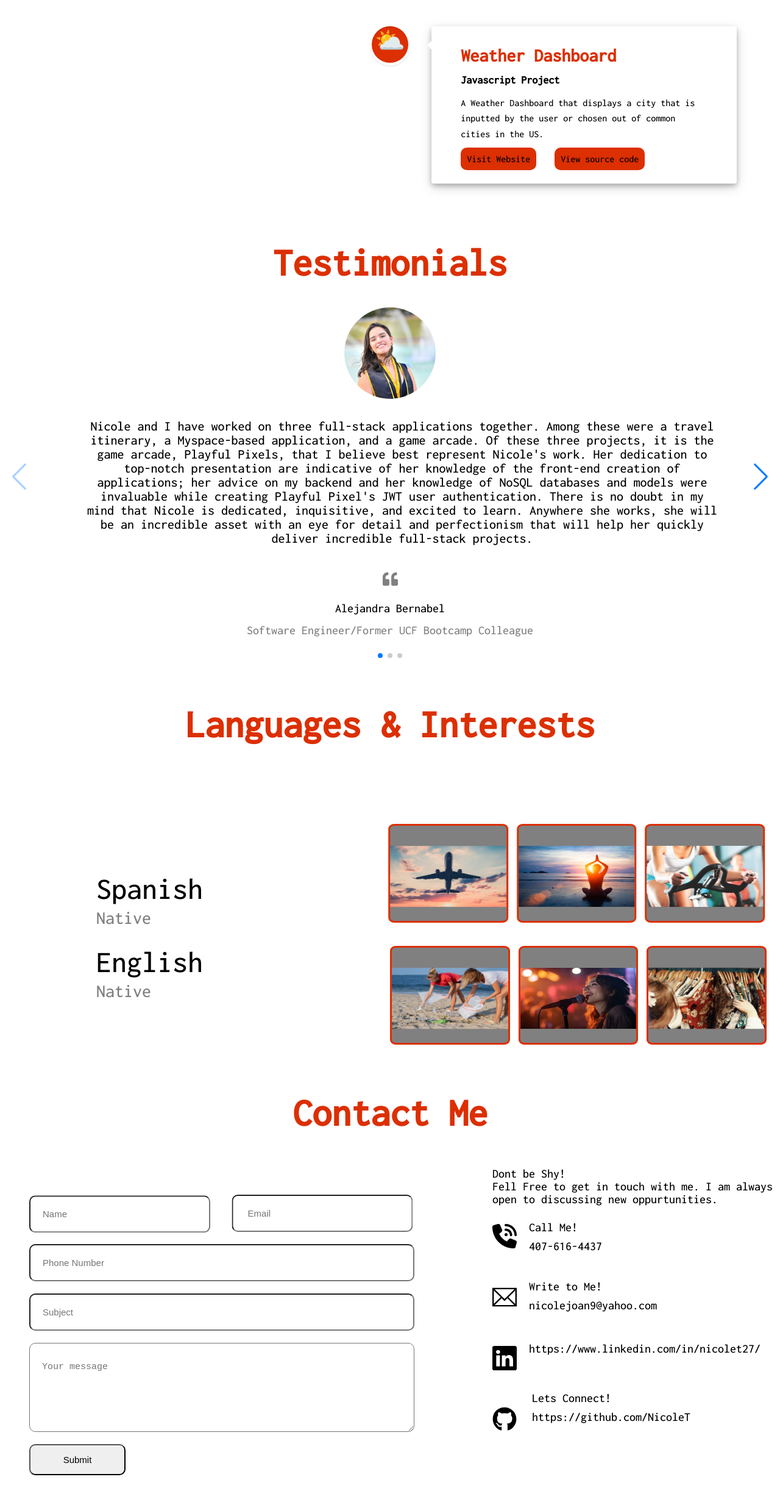
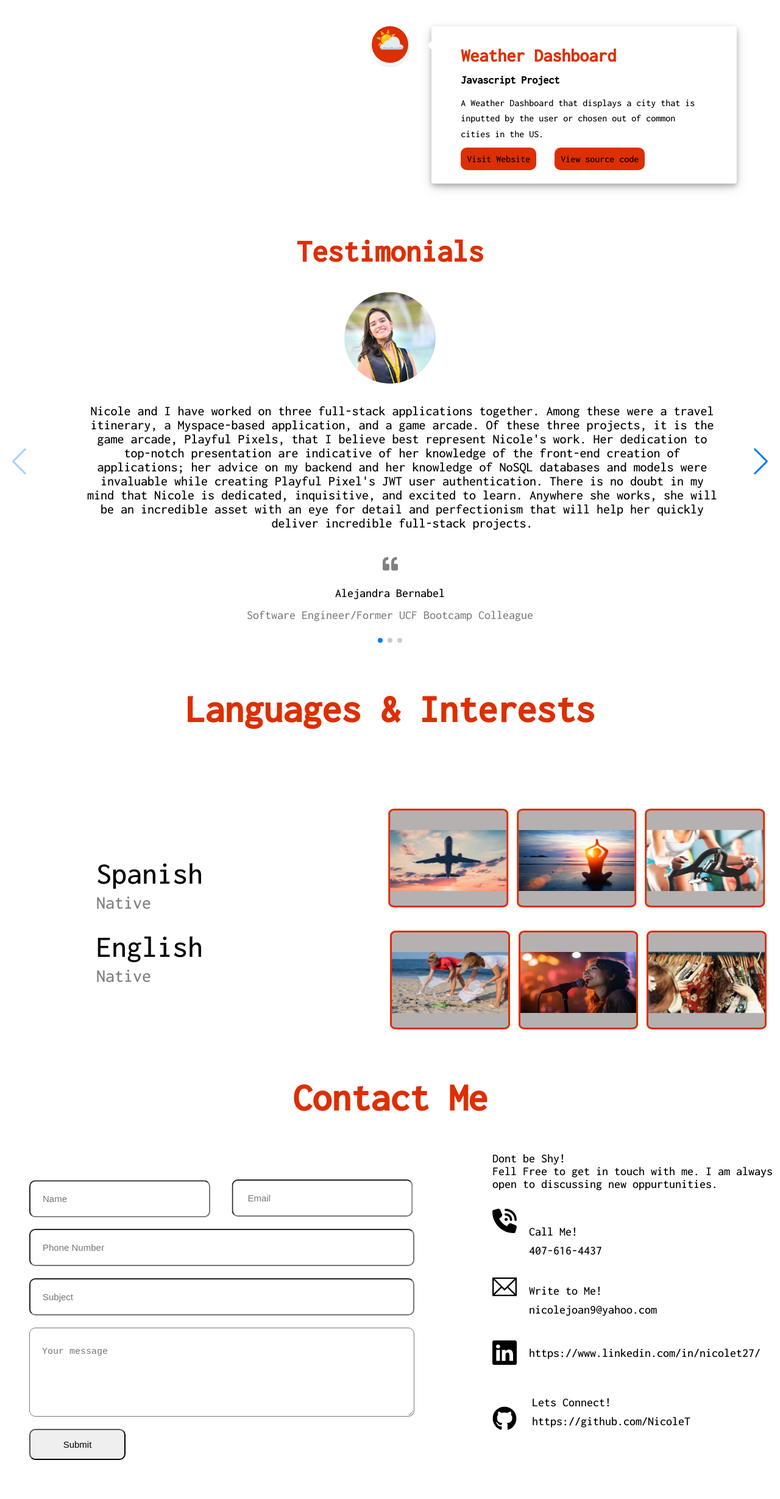
Before and after one commit to NicoleT27/NT-Developer-Portfolio, a React (Vite) app in the folder client/: page / in a window 1280 px wide. Shown: the part 2343-4801 px from the top of the page at 61% size. Built offline with nearby package versions, Linux system fonts and the light colour scheme.

Commit message:
added links to react icons

```diff
--- a/client/src/pages/about.css
+++ b/client/src/pages/about.css
@@ -1,6 +1,13 @@
-.media-scroller-container{
+/* .about{
+  margin-top: 57px;
+  background-color: antiquewhite;
+  height: 120vh;
+
+} */
+
+.media-scroller-container {
   display: flex;
-  gap:20px;
+  gap: 20px;
   text-align: center;
   overflow-x: auto;
   padding-bottom: 30px;
@@ -9,29 +16,32 @@
   margin-right: 35px;
 }
 
-.media-scroller-container .media-element{
+.media-scroller-container .media-element {
   min-width: 90px;
   max-height: 100px;
   padding: 40px;
-  border: 3px solid #DC2F02;
+  border: 3px solid #dc2f02;
   border-radius: 5%;
   box-shadow: 4px 4px 4px #212529;
-  background: rgb(39,41,42);
-background: linear-gradient(0deg, rgba(39,41,42,1) 24%, rgba(60,62,64,0.9193802521008403) 81%);
+  background: rgb(39, 41, 42);
+  background: linear-gradient(
+    0deg,
+    rgba(39, 41, 42, 1) 24%,
+    rgba(60, 62, 64, 0.9193802521008403) 81%
+  );
 }
-.media-scroller-container::-webkit-scrollbar{
+.media-scroller-container::-webkit-scrollbar {
   width: 0;
 }
 
-
-.media-scroller-container img{
+.media-scroller-container img {
   max-width: 100%;
   max-height: 100%;
   object-fit: contain;
   height: 60px;
 }
 
-.bg{
+.bg {
   margin-left: 30px;
   padding-top: 90px;
   color: gray;
@@ -43,7 +53,7 @@ color: gray;
   margin-left: 50px;
 }
 
-.About-me{
+.About-me {
   color: gray;
   margin-left: 50px;
   margin-top: 20px;
@@ -74,7 +84,6 @@ color: gray;
   top: 0;
   animation: slide 5s infinite;
   font-weight: bold;
-
 }
 @keyframes slide {
   0% {
@@ -91,8 +100,6 @@ color: gray;
   }
 }
 
-
-
 .header-text::before {
   transform: scaleX(0);
   transform-origin: bottom right;
@@ -105,10 +112,13 @@ color: gray;
 .header-text::before {
   content: " ";
   position: absolute;
-  top: 0; right: 0; bottom: 0; left: 0;
-  background: #DC2F02;
+  top: 0;
+  right: 0;
+  bottom: 0;
+  left: 0;
+  background: #dc2f02;
   z-index: -1;
-  transition: transform .4s ease;
+  transition: transform 0.4s ease;
   width: 180%;
 }
 
@@ -117,19 +127,21 @@ color: gray;
 }
 
 @media screen and (min-width: 390px) and (max-width: 1024px) {
-  .About-me,.overview,.bg{
+  .About-me,
+  .overview,
+  .bg {
     text-align: center;
     margin: 0 auto;
     padding: 0 40px;
   }
-  .About-me{
+  .About-me {
     margin-top: -30px;
   }
-  .bg{
+  .bg {
     margin-top: -60px;
     font-size: 4em;
   }
-.media-scroller-container{
+  .media-scroller-container {
     margin-left: 50px;
   }
 }
--- a/client/src/pages/about.jsx
+++ b/client/src/pages/about.jsx
@@ -14,7 +14,7 @@ import git from "../assets/images/git.png";
 
   function About() {
   return (
-    <div>
+    <div className="about">
       <h3 className="bg">Experience</h3>
       <p className="overview">Overview</p>
       <p className="About-me">
--- a/client/src/pages/contact.css
+++ b/client/src/pages/contact.css
@@ -113,6 +113,9 @@ font-size: 20px;
  a{
     color: black;
 }
+a:visited {
+    color: black;
+}
 .contact-intro{
   color: black;
 }
--- a/client/src/pages/contact.jsx
+++ b/client/src/pages/contact.jsx
@@ -101,10 +101,18 @@ function Contact() {
           oppurtunities.
         </div>
         <div className="icons">
-          <FaPhoneVolume />
-          <TfiEmail />
-          <BsLinkedin />
-          <FaGithub />
+          <a href="tel:+14076164437">
+            <FaPhoneVolume />
+          </a>
+          <a href="mailto:nicolejoan9@yahoo.com">
+            <TfiEmail />
+          </a>
+          <a href="https://www.linkedin.com/in/nicolet27/">
+            <BsLinkedin />
+          </a>
+          <a href="https://github.com/NicoleT27">
+            <FaGithub />
+          </a>
         </div>
         <div className="phone-titles">
           <div>Call Me!</div>
--- a/client/src/pages/home.css
+++ b/client/src/pages/home.css
@@ -226,8 +226,8 @@ transform:translateY(-10px);
 background-color: #DC2F02;
 color: white;
 }
-a:visited {
-    color: aliceblue;
+.home-link:visited {
+    color: white;
 }
 
 
--- a/client/src/pages/home.jsx
+++ b/client/src/pages/home.jsx
@@ -58,16 +58,18 @@ function home() {
         </div>
       </header>
       <div className="me-container">
-
         <div className="container-left">
           <div className="header-name">
             <h1>Nicole Torres</h1>
             <div className="container-links">
-              <a href="https://www.linkedin.com/in/nicolet27/">
+              <a
+                href="https://www.linkedin.com/in/nicolet27/"
+                className="home-link"
+              >
                 <h6>Linkedin</h6>
               </a>
               <h6 className="space">|</h6>
-              <a href="https://github.com/NicoleT27">
+              <a href="https://github.com/NicoleT27" className="home-link">
                 <h6>Github</h6>
               </a>
             </div>
--- a/client/src/pages/interests.css
+++ b/client/src/pages/interests.css
@@ -51,7 +51,7 @@ transform: translateX(330%);
 	height:40%;
 	transition:transform 5s;
 	transform-style:preserve-3d;
-  background-color: gray;
+  background-color: rgb(181, 177, 177);
   border: 3px solid #DC2F02;
   border-radius: 5%;
   transition: transform 1500ms;
@@ -80,7 +80,7 @@ transform: translateX(330%);
 
 .flip-card-back {
 	transform:rotateY(180deg);
-  background-color: gray;
+  background-color: rgb(181, 177, 177);
   top: 0;
   left: 0;
   right: 0;
--- a/client/src/pages/testimonial.css
+++ b/client/src/pages/testimonial.css
@@ -1,5 +1,5 @@
 .test-title{
-font-size: 4em;
+font-size: 4vw;
 font-weight: bold;
 text-align: center;
 color: #DC2F02 ;
```
Lines whose indentation alone changed are shown as unchanged.
